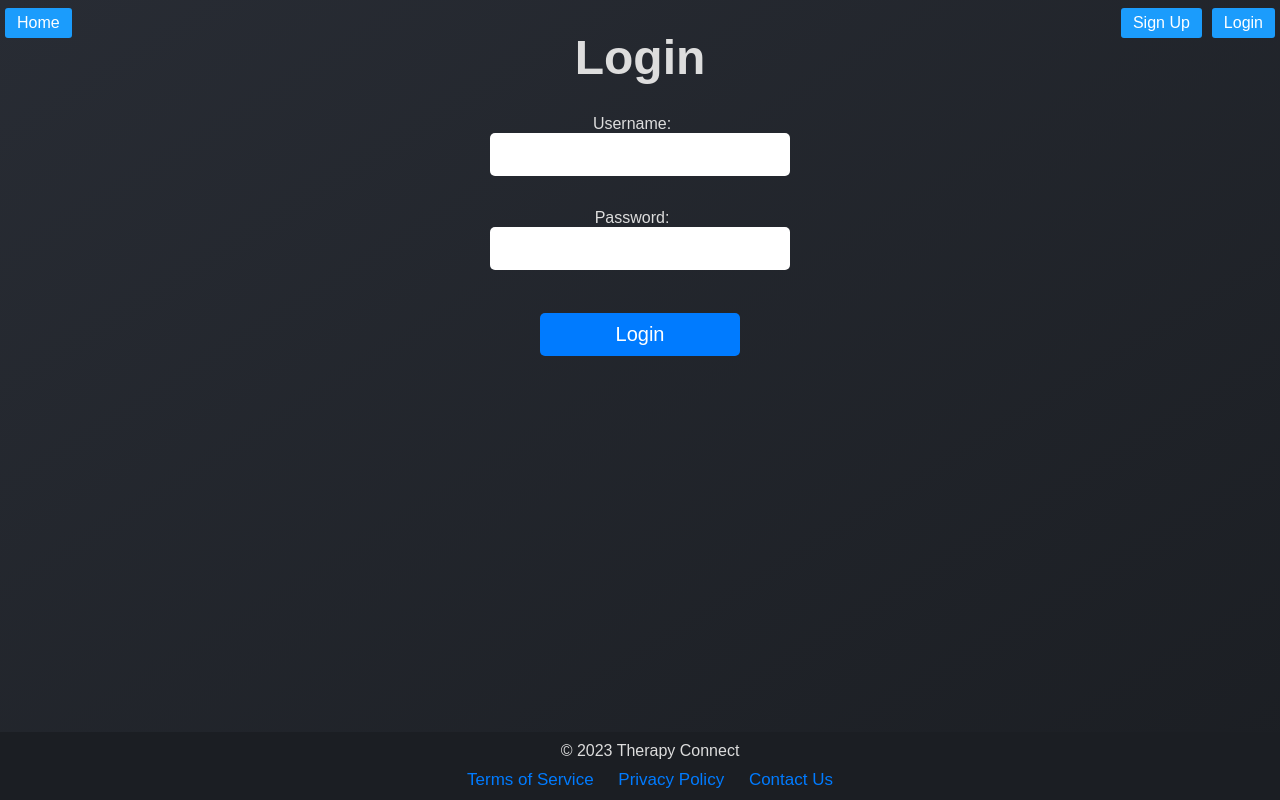
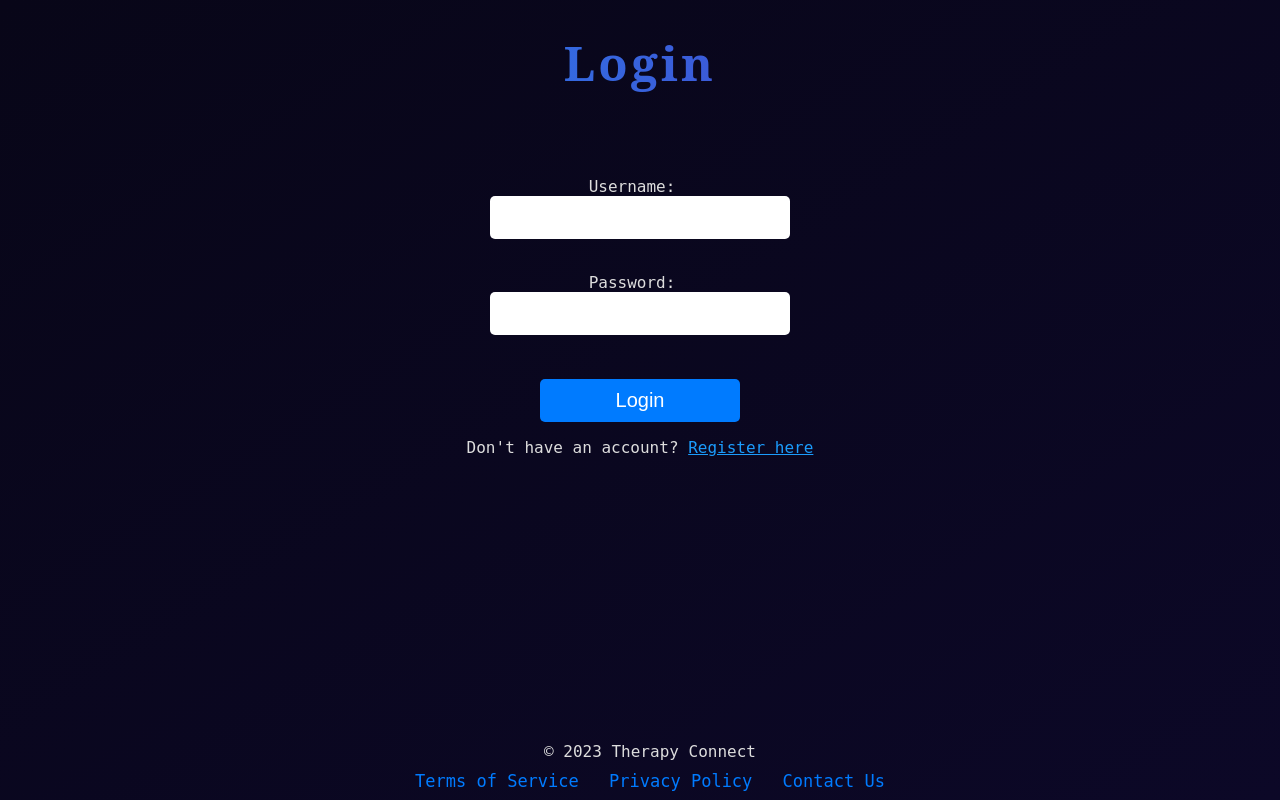
Before and after one commit to ProtonDev-sys/Therapy-Connect, a Flask app: template Source Code/templates/login.html in a window 1280 px wide. Run offline with Flask 2, Linux system fonts and the light colour scheme; the template is opened without the code that fills it, so the values that code supplies are empty.

Commit message:
New colour scheme and updated fonts. Issue with loading profiles from /index, will be fixed in the next push.

```diff
--- /dev/null
+++ b/Source Code/static/css/background.css
@@ -0,0 +1,14 @@
+@font-face {
+    font-family: 'Roboto Mono';
+    src: url('https://fonts.googleapis.com/css2?family=Roboto+Mono&display=swap');
+}
+
+body {
+    background: linear-gradient(to bottom right, #080618, #0c0827) fixed;
+    color: #ddd;
+    font-family: 'Roboto Mono', monospace;
+    margin: 0;
+    padding: 0;
+    height: 100%;
+    overflow: hidden;
+}
--- a/Source Code/static/css/login.css
+++ b/Source Code/static/css/login.css
@@ -6,12 +6,31 @@
     padding: 30px;
     height: 100vh;
   }
+  @font-face {
+    font-family: 'Noto Serif';
+    src: url('https://fonts.googleapis.com/css2?family=Noto+Serif&display=swap');
+  }
+
+  .header h1 {
+    background-image: linear-gradient(to left, #5428bd, #1B9CFC);
+    -webkit-text-fill-color: transparent;
+    background-clip: text;
+    -webkit-background-clip: text;
+    font-family: 'Noto Serif', serif;
+    letter-spacing: 0.2rem;
+  }
 
   form {
     display: flex;
     flex-direction: column;
     justify-content: center;
     align-items: center;
+    height: 50vh; /* Set the height of the form to the full viewport height */
+    margin: 0; /* Remove any default margin */
+  }
+
+  a[href="/register"] {
+    color: #1B9CFC;
   }
 
   label {
--- a/Source Code/static/css/topbar.css
+++ b/Source Code/static/css/topbar.css
@@ -1,7 +1,12 @@
+@font-face {
+  font-family: 'Roboto Mono';
+  src: url('https://fonts.googleapis.com/css2?family=Roboto+Mono&display=swap');
+}
+
 body {
   background: linear-gradient(to bottom right, #282c34, #1b1e23) fixed;
   color: #ddd;
-  font-family: Arial, sans-serif;
+  font-family: 'Roboto Mono', monospace;
   margin: 0;
   padding: 0;
   height: 100%;
@@ -52,43 +57,3 @@ body {
   height: 5rem;
   z-index: 1000;
 }
-
-footer {
-  background-color: #1b1e23;
-  color: #ddd;
-  padding: 10px;
-  text-align: center;
-  font-size: 16px;
-  position: fixed;
-  bottom: 0;
-  width: 100%;
-  height: 3rem;
-  z-index: 1000;
-}
-
-footer p {
-  margin: 0;
-  padding: 0;
-  margin-bottom: 10px;
-}
-
-footer ul {
-  list-style: none;
-  margin: 0;
-  padding: 0;
-  font-size: 17px;
-}
-
-footer ul li {
-  display: inline-block;
-  margin: 0 10px;
-}
-
-footer ul li a {
-  color: #007bff;
-  text-decoration: none;
-}
-
-footer ul li a:hover {
-  color: #0056b3;
-}
--- /dev/null
+++ b/Source Code/templates/footer.html
@@ -0,0 +1,15 @@
+<body>
+    <head>
+        <link rel="stylesheet" type="text/css" href="{{ url_for('static', filename='css/footer.css') }}">
+        <link rel="stylesheet" type="text/css" href="{{ url_for('static', filename='css/background.css') }}">
+    </head>
+    <footer>
+        <p>&copy; 2023 Therapy Connect</p>
+        <ul>
+            <li><a href="#">Terms of Service</a></li>
+            <li><a href="#">Privacy Policy</a></li>
+            <li><a href="#">Contact Us</a></li>
+        </ul>
+    </footer>
+    {% block Footercontent %}{% endblock %}
+</body>
--- a/Source Code/templates/login.html
+++ b/Source Code/templates/login.html
@@ -1,5 +1,5 @@
-{% extends "topbar.html" %}
-{% block content %}
+{% extends "footer.html" %}
+{% block Footercontent %}
 
 <!DOCTYPE html>
 <html>
@@ -9,7 +9,7 @@
   </head>
   <body>
     <div class="header">
-        <h1>Login</h1>
+        <h1><a href = "/">Login</a></h1>
     </div>
     <form id = "login-form">
       <label for="username">Username:</label>
@@ -18,6 +18,7 @@
       <input type="password" id="password" name="password"><br>
 
       <input type="submit" value="Login">
+      <p>Don't have an account? <a href="/register">Register here</a></p>
     </form>
     <p id="login-error"></p>
   <script>
@@ -31,16 +32,15 @@
             method: "POST",
             body: formData,
         });
-        // try catch to prevent json error
 
         const data = await response.json();
         if (data.ERROR) {
-            // if response contains an "error" in JSON, display the error
             errorElement.textContent = data.ERROR
         } else {
-            // if response doesn't contain an error, redirect user to their profile page
             window.location.href = "/profile";
         }
     });
   </script>
+</body>
+</html>
 {% endblock %}
--- a/Source Code/templates/topbar.html
+++ b/Source Code/templates/topbar.html
@@ -1,6 +1,11 @@
+{% extends "footer.html" %}
+{% block Footercontent %}
+
 <html>
     <head>
         <link rel="stylesheet" type="text/css" href="{{ url_for('static', filename='css/topbar.css') }}">
+        <link rel="stylesheet" type="text/css" href="{{ url_for('static', filename='css/background.css') }}">
+
     </head>
 <body>
     <div class="topnav">
@@ -14,14 +19,7 @@
             <button class="signup-button" id="button" onclick="window.location.href='/signup'">Sign Up</button>
         {% endif %}
     </div>
-    <footer>
-        <p>&copy; 2023 Therapy Connect</p>
-        <ul>
-            <li><a href="#">Terms of Service</a></li>
-            <li><a href="#">Privacy Policy</a></li>
-            <li><a href="#">Contact Us</a></li>
-        </ul>
-    </footer>
+
     <script>
         const logoutButton = document.querySelector('.logout-button');
         if (logoutButton) {
@@ -40,3 +38,4 @@
     {% block content %}{% endblock %}
 </body>
 </html>
+{% endblock %}
--- a/Source Code/website.py
+++ b/Source Code/website.py
@@ -35,6 +35,8 @@ class Website():
         self.app.add_url_rule("/login", "authorizeLogin", self.login_post, methods=['POST'])
         self.app.add_url_rule("/logout", "logout", self.logout, methods=['POST'])
         self.app.add_url_rule("/signup", "SignUpPage", self.signup_get, methods=['GET'])
+        self.app.add_url_rule("/register", "register", self.signup_get, methods=['GET'])
+
         self.app.add_url_rule("/signup", "AuthorizeSignup", self.signup_post, methods=['POST'])
         self.app.add_url_rule("/profile", "GetProfile", self.get_profile, methods=['GET'])
         self.app.add_url_rule("/admin", "admin", self.admin_page, methods=['GET'])
@@ -153,7 +155,7 @@ class Website():
 
         # Check password strength
         if not is_strong_password(password):
-            error = "Weak password, your password must be at least 8 characters, have at least 1 uppercase and lowercase character and symbols."
+            error = "Weak password, your password must be at least 8 characters, contain at least 1 uppercase and lowercase character and symbols."
 
         if not error:
             account_exists = new_account.account_exists(username, phone_number)
@@ -190,6 +192,7 @@ class Website():
 
         account.username = request.cookies.get("USERNAME")
         valid = account.set_session_token(session_token)
+        print(valid)
         if not valid:
             return redirect(url_for('Login'))
         if not id:
```
Also changed, not shown: Source Code/static/css/footer.css (added, +38 -0 lines), Source Code/static/css/singup.css (+20 -0 lines), Source Code/templates/signup.html (+5 -5 lines), database.db.
